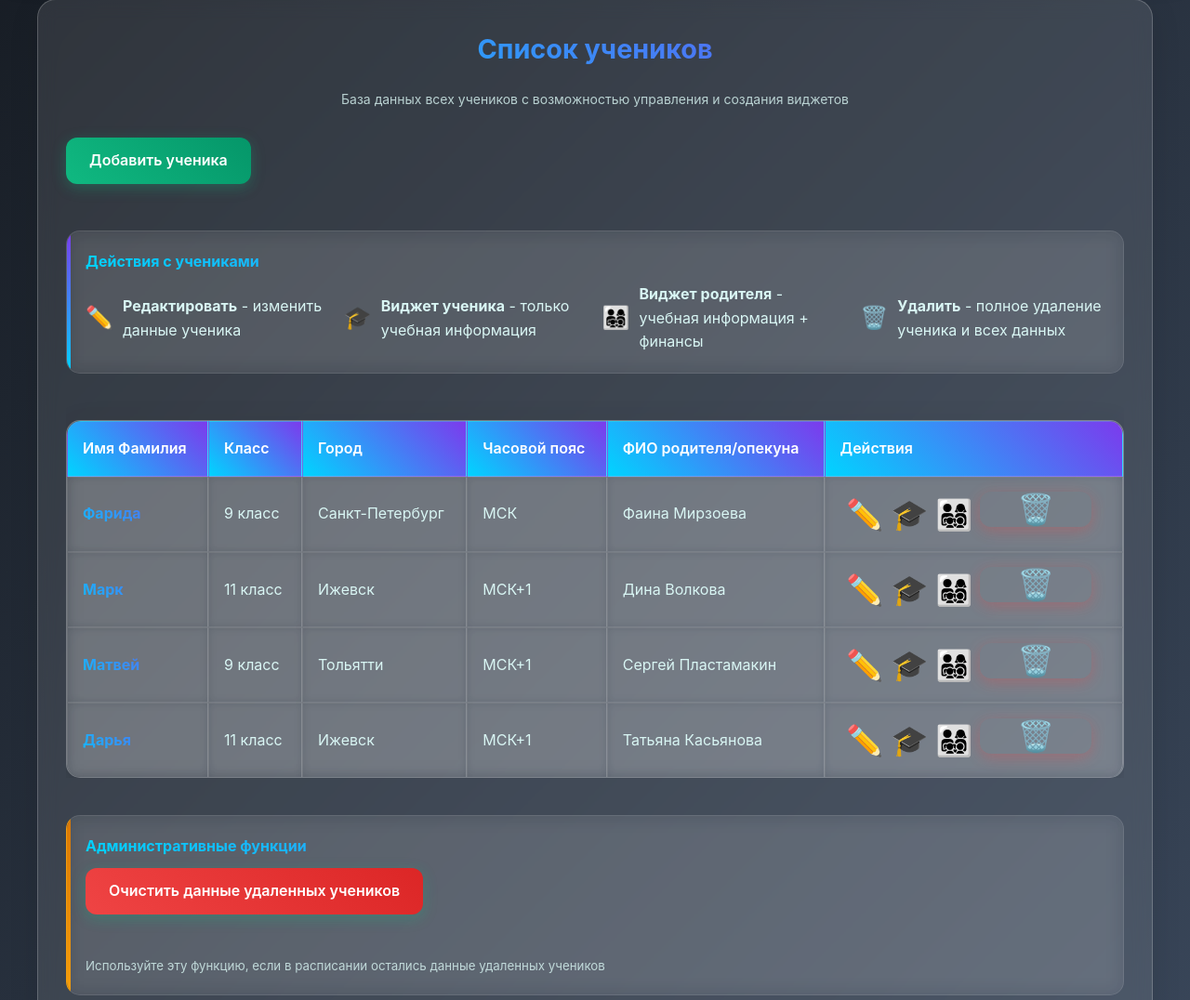
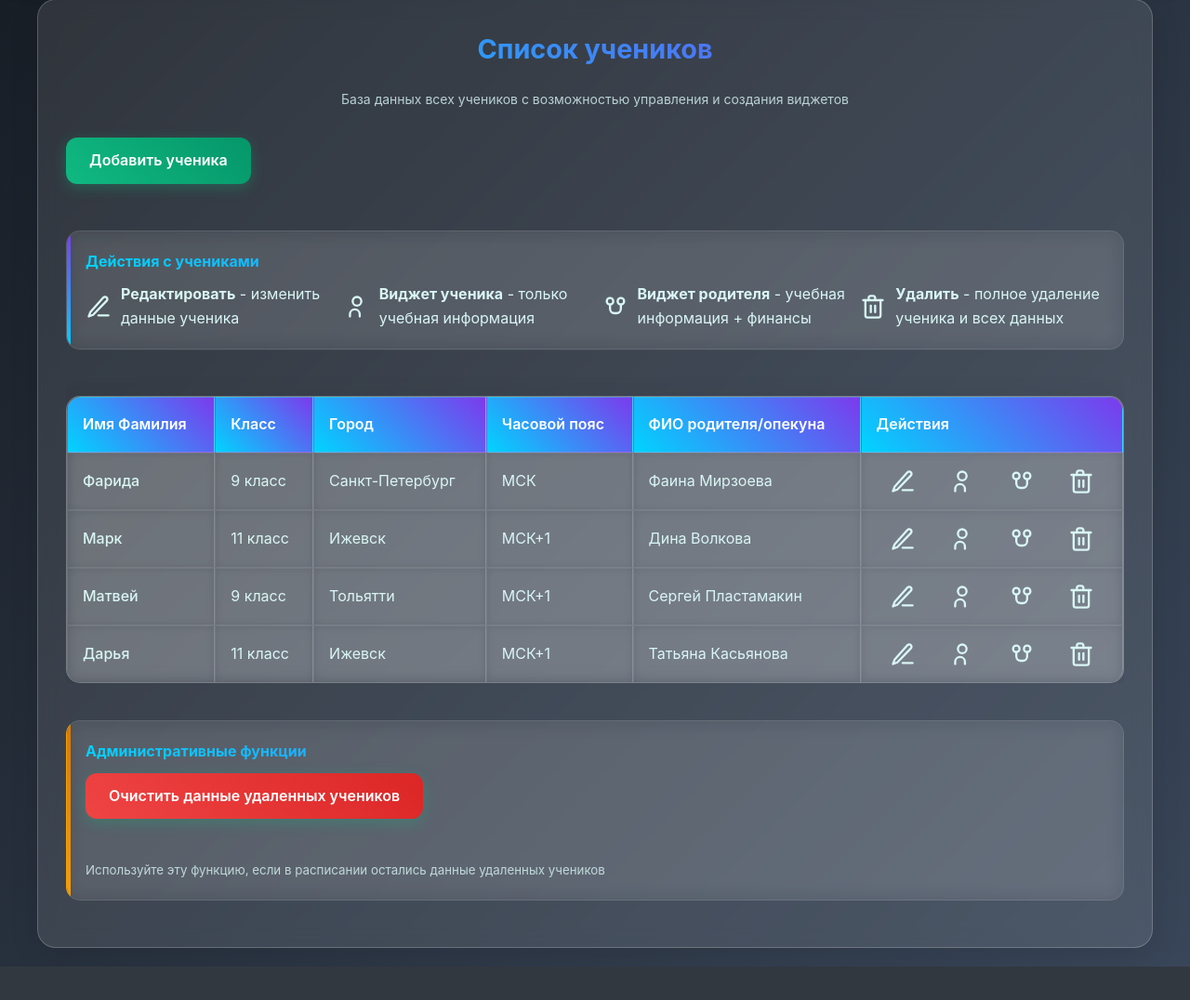
Before and after one commit to Davladshim/alientutor-website, a Flask app: a page that uses Kalendasha/templates/ucheniki.html in a window 1280 px wide. Shown: the part 219-1295 px from the top of the page at 93% size. After the commit the page ends 1259 px from the top, so only its background shows below. Run offline with Flask 3, Linux system fonts and the light colour scheme.

Commit message:
Update ucheniki.html

```diff
--- a/Kalendasha/templates/ucheniki.html
+++ b/Kalendasha/templates/ucheniki.html
@@ -16,19 +16,27 @@
   <h4>Действия с учениками</h4>
   <div style="display: grid; grid-template-columns: repeat(auto-fit, minmax(200px, 1fr)); gap: 15px; color: var(--text-primary);">
     <div style="display: flex; align-items: center; gap: 10px;">
-      <span style="font-size: 24px;">✏️</span>
+      <span style="display: inline-flex; align-items: center; color: var(--text-primary); width: 32px; height: 32px;">
+        <svg viewBox="0 0 24 24" width="28" height="28" fill="none" stroke="currentColor" stroke-width="2" stroke-linecap="round" stroke-linejoin="round"><path d="M12 20h9"/><path d="M16.5 3.5a2.121 2.121 0 0 1 3 3L7 19.5 3 21l1.5-4L16.5 3.5z"/></svg>
+      </span>
       <span><strong>Редактировать</strong> - изменить данные ученика</span>
     </div>
     <div style="display: flex; align-items: center; gap: 10px;">
-      <span style="font-size: 24px;">🎓</span>
+      <span style="display: inline-flex; align-items: center; color: var(--text-primary); width: 32px; height: 32px;">
+        <svg viewBox="0 0 24 24" width="28" height="28" fill="none" stroke="currentColor" stroke-width="2" stroke-linecap="round" stroke-linejoin="round"><circle cx="12" cy="7" r="4"/><path d="M5.5 21v-2a4.5 4.5 0 0 1 9 0v2"/></svg>
+      </span>
       <span><strong>Виджет ученика</strong> - только учебная информация</span>
     </div>
     <div style="display: flex; align-items: center; gap: 10px;">
-      <span style="font-size: 24px;">👨‍👩‍👧‍👦</span>
+      <span style="display: inline-flex; align-items: center; color: var(--text-primary); width: 32px; height: 32px;">
+        <svg viewBox="0 0 24 24" width="28" height="28" fill="none" stroke="currentColor" stroke-width="2" stroke-linecap="round" stroke-linejoin="round"><circle cx="7" cy="7" r="3"/><circle cx="17" cy="7" r="3"/><path d="M7 10v4a4 4 0 0 0 4 4h2a4 4 0 0 0 4-4v-4"/></svg>
+      </span>
       <span><strong>Виджет родителя</strong> - учебная информация + финансы</span>
     </div>
     <div style="display: flex; align-items: center; gap: 10px;">
-      <span style="font-size: 24px;">🗑️</span>
+      <span style="display: inline-flex; align-items: center; color: var(--text-primary); width: 32px; height: 32px;">
+        <svg viewBox="0 0 24 24" width="28" height="28" fill="none" stroke="currentColor" stroke-width="2" stroke-linecap="round" stroke-linejoin="round"><polyline points="3 6 5 6 21 6"/><path d="M19 6v14a2 2 0 0 1-2 2H7a2 2 0 0 1-2-2V6m3 0V4a2 2 0 0 1 2-2h2a2 2 0 0 1 2 2v2"/><line x1="10" y1="11" x2="10" y2="17"/><line x1="14" y1="11" x2="14" y2="17"/></svg>
+      </span>
       <span><strong>Удалить</strong> - полное удаление ученика и всех данных</span>
     </div>
   </div>
@@ -49,53 +57,41 @@
     <tbody>
     {% for student in students %}
       <tr>
-        <td style="font-weight: bold;">{{ student.name }}</td>
+        <td class="student-name">{{ student.name }}</td>
         <td>{{ student.class or '-' }}</td>
         <td>{{ student.city or '-' }}</td>
         <td>{{ student.timezone or '-' }}</td>
         <td>{{ student.parent_name or '-' }}</td>
         <td style="text-align: center;">
-          <div style="display: flex; gap: 8px; justify-content: center; align-items: center; flex-wrap: wrap;">
+          <div style="display: flex; gap: 32px; justify-content: center; align-items: center;">
             <!-- Редактировать -->
             <a href="{{ url_for('edit_student', index=loop.index0) }}"
                title="Редактировать данные ученика"
-               style="font-size: 32px; text-decoration: none; transition: transform 0.2s ease;"
-               onmouseover="this.style.transform='scale(1.2)'"
-               onmouseout="this.style.transform='scale(1)'">
-              ✏️
+               class="icon-action icon-edit">
+              <svg viewBox="0 0 24 24" width="28" height="28" fill="none" stroke="currentColor" stroke-width="2" stroke-linecap="round" stroke-linejoin="round"><path d="M12 20h9"/><path d="M16.5 3.5a2.121 2.121 0 0 1 3 3L7 19.5 3 21l1.5-4L16.5 3.5z"/></svg>
             </a>
 
             <!-- Виджет ученика -->
             <a href="{{ url_for('student_widget_schedule', student_name=student.name) }}"
                title="Виджет ученика (только учебная информация)"
                target="_blank"
-               style="font-size: 32px; text-decoration: none; transition: transform 0.2s ease;"
-               onmouseover="this.style.transform='scale(1.2)'"
-               onmouseout="this.style.transform='scale(1)'">
-              🎓
+               class="icon-action icon-student">
+              <svg viewBox="0 0 24 24" width="28" height="28" fill="none" stroke="currentColor" stroke-width="2" stroke-linecap="round" stroke-linejoin="round"><circle cx="12" cy="7" r="4"/><path d="M5.5 21v-2a4.5 4.5 0 0 1 9 0v2"/></svg>
             </a>
 
             <!-- Виджет родителя -->
             <a href="{{ url_for('parent_widget_schedule', student_name=student.name) }}"
                title="Виджет родителя (учебная информация + финансы)"
                target="_blank"
-               style="font-size: 32px; text-decoration: none; transition: transform 0.2s ease;"
-               onmouseover="this.style.transform='scale(1.2)'"
-               onmouseout="this.style.transform='scale(1)'">
-              👨‍👩‍👧‍👦
+               class="icon-action icon-parent">
+              <svg viewBox="0 0 24 24" width="28" height="28" fill="none" stroke="currentColor" stroke-width="2" stroke-linecap="round" stroke-linejoin="round"><circle cx="7" cy="7" r="3"/><circle cx="17" cy="7" r="3"/><path d="M7 10v4a4 4 0 0 0 4 4h2a4 4 0 0 0 4-4v-4"/></svg>
             </a>
 
             <!-- Удалить -->
-            <form action="{{ url_for('delete_student', index=loop.index0) }}" method="POST" style="margin: 0; display: inline;">
-              <button type="submit"
-                      title="Удалить ученика и все его данные"
-                      onclick="return confirm('УДАЛЕНИЕ УЧЕНИКА {{ student.name }}\n\nЭто действие удалит:\n✓ Ученика из списка\n✓ ВСЕ его уроки из расписания\n✓ ВСЕ его уроки из шаблона недели\n✓ ВСЮ финансовую статистику\n✓ ВСЕ платежи\n✓ ВСЕ балансы\n\nДАННЫЕ НЕЛЬЗЯ ВОССТАНОВИТЬ!\n\nВы точно хотите удалить?')"
-                      style="background: none; border: none; font-size: 32px; cursor: pointer; transition: transform 0.2s ease; padding: 0;"
-                      onmouseover="this.style.transform='scale(1.2)'"
-                      onmouseout="this.style.transform='scale(1)'">
-                🗑️
-              </button>
-            </form>
+            <span title="Удалить ученика и все его данные" class="icon-action icon-delete" onclick="if(confirm('УДАЛЕНИЕ УЧЕНИКА {{ student.name }}\n\nЭто действие удалит:\n✓ Ученика из списка\n✓ ВСЕ его уроки из расписания\n✓ ВСЕ его уроки из шаблона недели\n✓ ВСЮ финансовую статистику\n✓ ВСЕ платежи\n✓ ВСЕ балансы\n\nДАННЫЕ НЕЛЬЗЯ ВОССТАНОВИТЬ!\n\nВы точно хотите удалить?')) { this.closest('tr').querySelector('form').submit(); }" style="cursor:pointer;">
+              <svg viewBox="0 0 24 24" width="28" height="28" fill="none" stroke="currentColor" stroke-width="2" stroke-linecap="round" stroke-linejoin="round"><polyline points="3 6 5 6 21 6"/><path d="M19 6v14a2 2 0 0 1-2 2H7a2 2 0 0 1-2-2V6m3 0V4a2 2 0 0 1 2-2h2a2 2 0 0 1 2 2v2"/><line x1="10" y1="11" x2="10" y2="17"/><line x1="14" y1="11" x2="14" y2="17"/></svg>
+              <form action="{{ url_for('delete_student', index=loop.index0) }}" method="POST" style="display:none;"></form>
+            </span>
           </div>
         </td>
       </tr>
```
